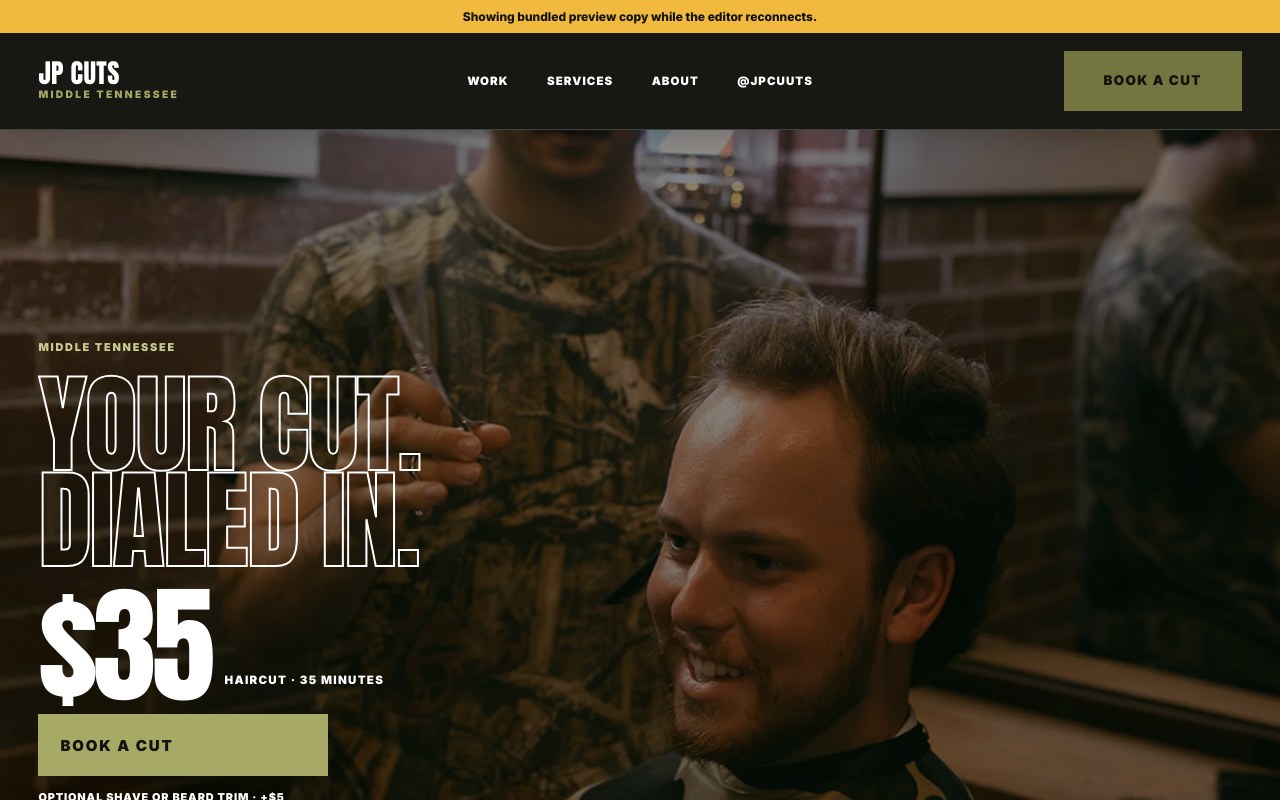
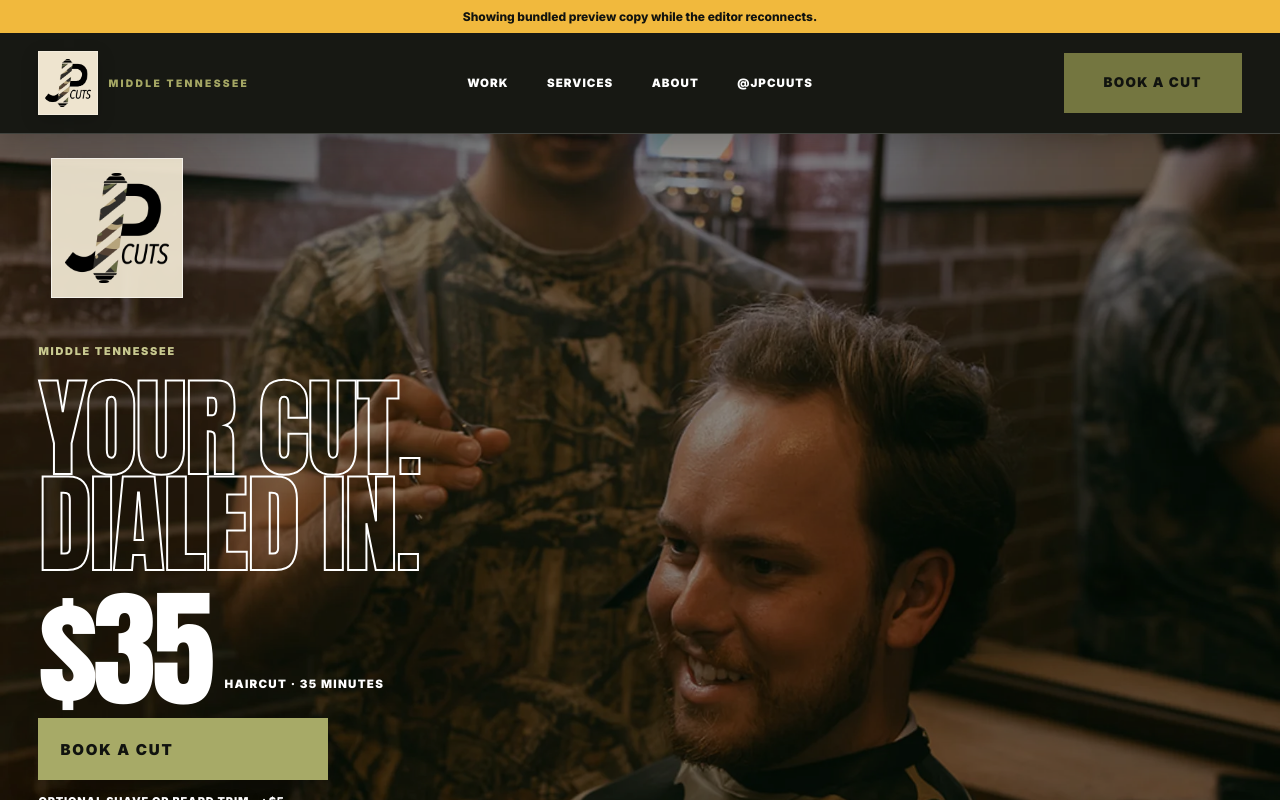
Before and after one commit to skidmorep/numbered-preview, a React (Vite) app: page / in a window 1280 px wide. Shown: the top 800 px of the page. Built offline with nearby package versions, Linux system fonts and the light colour scheme; no server answers.

Commit message:
Add official JP Cuts logo to first viewport

```diff
--- a/src/Editor.jsx
+++ b/src/Editor.jsx
@@ -1,5 +1,5 @@
 import { useEffect, useMemo, useRef, useState } from 'react'
-import { imageFocusStyle, mergeContent } from './siteContent'
+import { imageFocusStyle, mergeContent, officialLogoUrl } from './siteContent'
 
 async function api(path, options = {}) {
   const response = await fetch(path, {
@@ -108,7 +108,7 @@ export function Editor({ defaults }) {
           <p className="editor-help">This content publishes directly into the selected JP Cuts design. Empty optional sections stay hidden.</p>
         </aside>
         <main className="editor-main">
-          <EditorSection title="Brand & logo" description="Upload JP’s authentic logo when the original file is available. Until then, the public site uses the honest JP CUTS text wordmark.">
+          <EditorSection title="Brand & logo" description="JP’s official camo logo is active. Upload a replacement here only when JP approves a new source file.">
             <LogoUploader logo={content.brand.logo} update={update} setStatus={setStatus} />
           </EditorSection>
 
@@ -265,7 +265,7 @@ function LogoUploader({ logo, update, setStatus }) {
     <form className="logo-uploader" onSubmit={upload}>
       <label className="field"><span>JP logo — upload authentic file</span><input type="file" accept="image/jpeg,image/png,image/webp,image/avif" onChange={(event) => setFile(event.target.files?.[0] || null)} /></label>
       <button type="submit">{logo?.url ? 'Replace logo' : 'Upload logo'}</button>
-      {logo?.url && <button type="button" className="secondary-button" onClick={() => { update('brand.logo', { type: 'image', url: '', alt: 'JP Cuts logo' }); setStatus('Logo removed from this draft. Save changes to return to the text wordmark.') }}>Remove logo</button>}
+      {logo?.url !== officialLogoUrl && <button type="button" className="secondary-button" onClick={() => { update('brand.logo', { type: 'image', url: officialLogoUrl, alt: 'JP Cuts logo' }); setStatus('Official JP Cuts logo restored in this draft. Save changes to publish it.') }}>Use official logo</button>}
       <p>PNG, JPEG, WebP, or AVIF; 6 MB max. SVG files are not accepted.</p>
     </form>
   </div>
--- a/src/TheChairSite.jsx
+++ b/src/TheChairSite.jsx
@@ -64,11 +64,9 @@ function SiteHeader({ content }) {
 
   return (
     <header className="chair-header">
-      <a className="chair-brand" href="#top" aria-label="JP Cuts home">
-        {content.brand.logo?.url
-          ? <img src={content.brand.logo.url} alt="" />
-          : <strong>{content.brand.publicName}</strong>}
-        <span>{content.facts.mobile}</span>
+      <a className={`chair-brand ${content.brand.logo?.url ? 'has-logo' : ''}`} href="#top" aria-label="JP Cuts home">
+        <BrandMark content={content} decorative />
+        <span className="chair-brand-region">{content.facts.mobile}</span>
       </a>
       <nav className="chair-desktop-nav" aria-label="Primary navigation">
         <a href="#work">Work</a>
@@ -104,6 +102,9 @@ function Hero({ content }) {
     <section className="chair-hero" aria-labelledby="chair-hero-heading">
       <img src={content.media.hero.url} alt={content.media.hero.alt} fetchPriority="high" style={imageFocusStyle(content.media.hero)} />
       <div className="chair-hero-shade" aria-hidden="true" />
+      <div className="chair-hero-brand" aria-label={content.brand.publicName}>
+        <BrandMark content={content} decorative />
+      </div>
       <div className="chair-hero-copy">
         <p className="chair-kicker">{content.hero.eyebrow}</p>
         <h1 id="chair-hero-heading"><HeroHeadline text={content.hero.headline} /></h1>
@@ -323,7 +324,10 @@ function Booking({ content }) {
 function SiteFooter({ content }) {
   return (
     <footer className="chair-footer">
-      <div className="chair-brand"><strong>{content.brand.publicName}</strong><span>{content.facts.mobile}</span></div>
+      <div className={`chair-brand ${content.brand.logo?.url ? 'has-logo' : ''}`} aria-label={content.brand.publicName}>
+        <BrandMark content={content} decorative />
+        <span className="chair-brand-region">{content.facts.mobile}</span>
+      </div>
       <p>{content.locations.fadedUniversity.name} · {content.locations.lipscomb.name}</p>
       <div className="chair-socials" aria-label="JP Cuts on social media">
         {socialLinks.map(([key, label, Icon]) => content.contact[key] && (
@@ -339,6 +343,13 @@ function SiteFooter({ content }) {
 
 function CamoAccent({ compact = false }) {
   return <div className={`chair-camo ${compact ? 'is-compact' : ''}`} aria-hidden="true" />
+}
+
+function BrandMark({ content, decorative = false }) {
+  if (content.brand.logo?.url) {
+    return <img src={content.brand.logo.url} alt={decorative ? '' : (content.brand.logo.alt || content.brand.publicName)} />
+  }
+  return <strong>{content.brand.publicName}</strong>
 }
 
 function Photo({ asset, className = '' }) {
--- a/src/chair.css
+++ b/src/chair.css
@@ -48,7 +48,7 @@
   grid-template-columns: 1fr auto;
   align-items: center;
   gap: 16px;
-  padding: 14px 18px;
+  padding: 10px 18px;
   color: #fff;
   background: rgba(12, 13, 10, .7);
   border-bottom: 1px solid rgba(255, 255, 255, .18);
@@ -62,21 +62,29 @@
   text-decoration: none;
 }
 
+.chair-brand.has-logo {
+  grid-template-columns: auto auto;
+  align-items: center;
+  gap: 10px;
+}
+
 .chair-brand strong {
   font-size: 1.35rem;
   letter-spacing: .015em;
 }
 
 .chair-brand img {
-  width: auto;
-  max-width: 132px;
-  height: 42px;
+  width: 52px;
+  height: 54px;
   display: block;
+  padding: 5px;
+  border: 1px solid rgba(255, 255, 255, .28);
+  background: var(--chair-sand-light);
   object-fit: contain;
-  object-position: left center;
+  box-shadow: 0 5px 16px rgba(0, 0, 0, .22);
 }
 
-.chair-brand span {
+.chair-brand-region {
   color: #a5a764;
   font-size: .64rem;
   font-weight: 900;
@@ -151,6 +159,34 @@
 .chair-hero-shade {
   z-index: -1;
   background: rgba(5, 7, 4, .42);
+}
+
+.chair-hero-brand {
+  position: absolute;
+  z-index: 2;
+  top: 96px;
+  left: 18px;
+  width: 112px;
+  height: 120px;
+  display: grid;
+  place-items: center;
+  padding: 11px;
+  border: 1px solid rgba(255, 255, 255, .62);
+  background: rgba(238, 228, 207, .95);
+  box-shadow: 0 16px 38px rgba(0, 0, 0, .28);
+}
+
+.chair-hero-brand img {
+  width: 100%;
+  height: 100%;
+  display: block;
+  object-fit: contain;
+}
+
+.chair-hero-brand strong {
+  font-family: var(--display);
+  font-size: 1.45rem;
+  font-weight: 400;
 }
 
 .chair-hero-copy {
@@ -722,6 +758,14 @@
   overflow-wrap: anywhere;
 }
 
+.chair-footer .chair-brand img {
+  width: 76px;
+  height: 82px;
+  padding: 8px;
+  border-color: rgba(255, 255, 255, .18);
+  box-shadow: none;
+}
+
 .chair-socials { display: flex; gap: 8px; }
 
 .chair-socials a {
@@ -853,6 +897,7 @@
 
 @media (max-width: 719px) and (max-height: 650px) {
   .chair-hero { min-height: 100svh; height: 100svh; }
+  .chair-hero-brand { display: none; }
   .chair-hero-copy { gap: 8px; padding: 100px 18px 82px; }
   .chair-hero-offer { padding-top: 4px; }
   .chair-hero-book { min-height: 52px; padding-block: 11px; }
@@ -885,6 +930,7 @@
     box-shadow: 0 8px 24px rgba(0, 0, 0, .18);
   }
   .chair-brand strong { font-size: 1.65rem; }
+  .chair-header .chair-brand img { width: 60px; height: 64px; padding: 6px; }
   .chair-desktop-nav {
     display: flex;
     align-items: center;
@@ -902,6 +948,13 @@
   .chair-mobile-menu,
   .chair-mobile-book { display: none; }
   .chair-hero { min-height: 760px; height: min(900px, 100svh); }
+  .chair-hero-brand {
+    top: 24px;
+    left: max(4vw, calc((100vw - 1400px) / 2));
+    width: 132px;
+    height: 140px;
+    padding: 13px;
+  }
   .chair-hero-copy { gap: 22px; padding: 180px 3vw 126px; }
   .chair-hero-book { min-height: 62px; }
   .chair-hero h1 { font-size: clamp(6rem, 8.5vw, 9rem); max-width: 100%; -webkit-text-stroke-width: 2px; }
--- a/src/siteContent.js
+++ b/src/siteContent.js
@@ -4,6 +4,8 @@ const media = (name, alt, focus = { x: 50, y: 50 }) => ({
   alt,
   focus: { x: focus.x, y: focus.y },
 })
+
+export const officialLogoUrl = '/media/defaults/jp-cuts-camo-logo.png'
 
 function safeSocialUrl(value, allowedHosts, fallback = '') {
   try {
@@ -44,7 +46,7 @@ export const defaultContent = {
     bridgeName: '@jpcuuts',
     logo: {
       type: 'image',
-      url: '',
+      url: officialLogoUrl,
       alt: 'JP Cuts logo',
     },
     verseQuote: 'Even the hairs of your head are all numbered.',
@@ -173,7 +175,7 @@ function migrateContent(incoming) {
         ...defaultContent.brand.logo,
         ...(incoming.brand?.logo || {}),
         type: 'image',
-        url: safeImageMediaUrl(incoming.brand?.logo?.url),
+        url: safeImageMediaUrl(incoming.brand?.logo?.url, officialLogoUrl),
       },
     },
     hero: {
```
Also changed, not shown: scripts/chair-visual-check.cjs (+14 -0 lines), public/media/defaults/jp-cuts-camo-logo.png (added), 1 other file (tests, documents, lock files or other folders).
